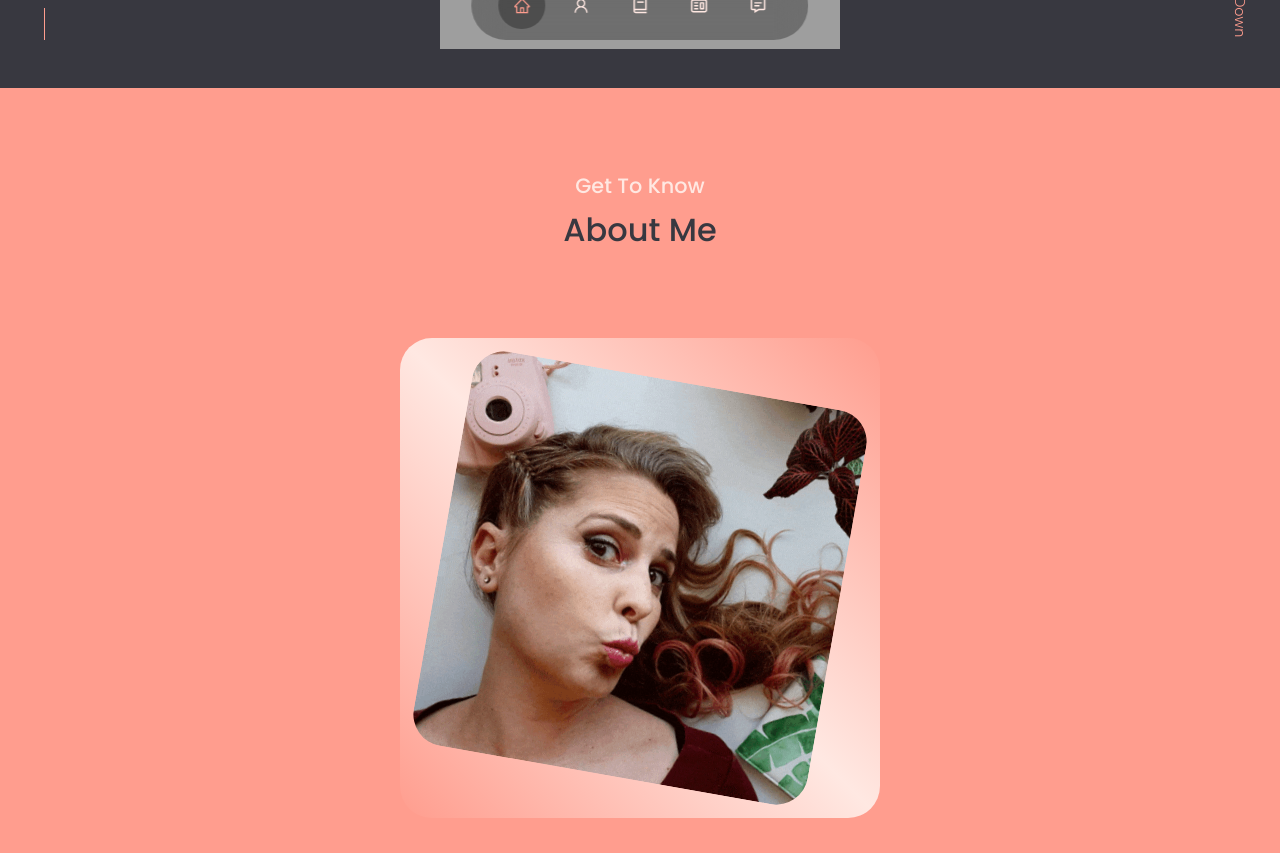
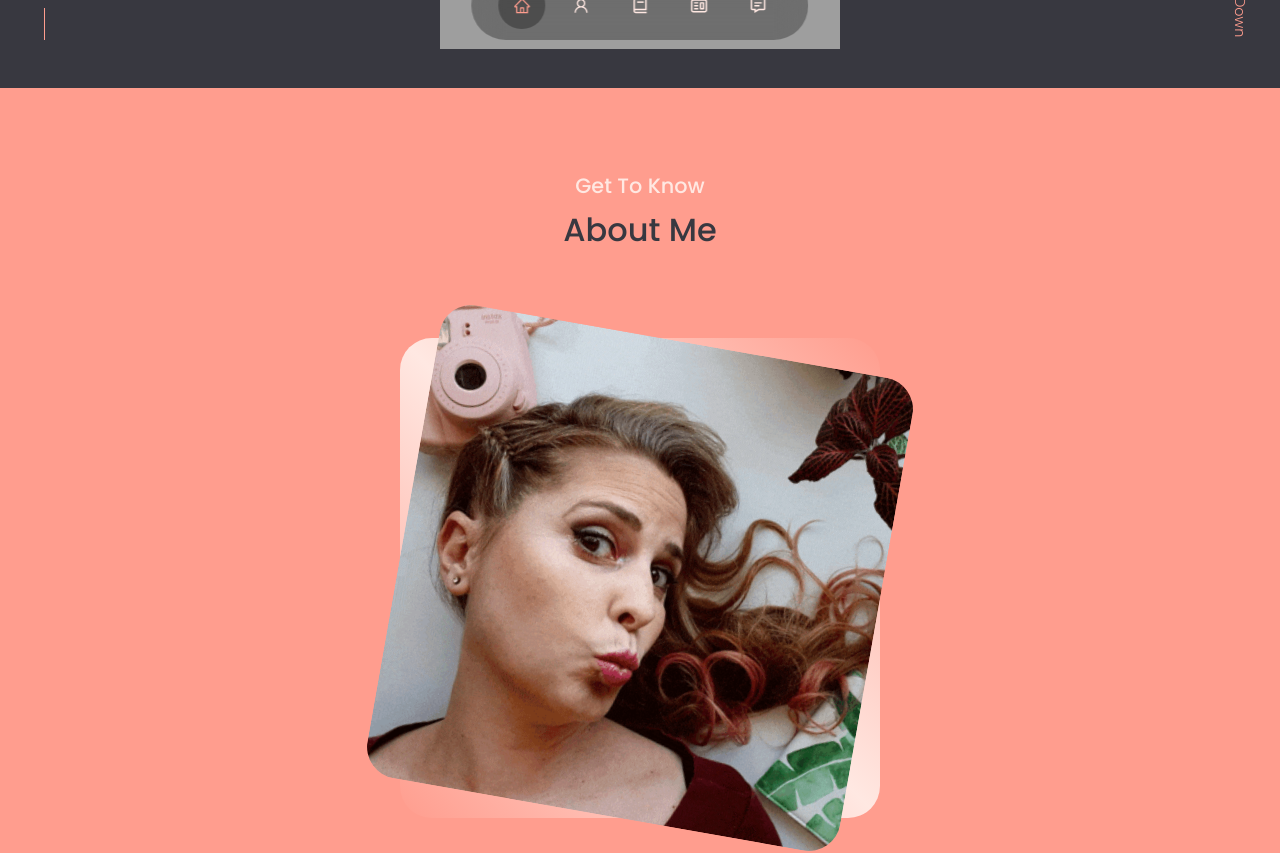
Before and after one commit to elysdominguez2/elysdominguez_cv, a React (Create React App) app: page / in a window 1280 px wide. Shown: the part 712-1565 px from the top of the page. Built offline with nearby package versions, Linux system fonts and the light colour scheme; grey boxes are pictures that could not be loaded; a web font is replaced by a local one.

Commit message:
Fix the image size in about section

```diff
--- a/src/components/about/about.css
+++ b/src/components/about/about.css
@@ -10,7 +10,7 @@
 }
 
 .about_me {
-  width: 93%;
+  width: 100%;
   aspect-ratio: 1/1;
   border-radius: 2rem;
   background: linear-gradient(
@@ -23,6 +23,7 @@
   place-items: center;
 }
 .about_me_image {
+  width: 100%;
   border-radius: 2rem;
   overflow: hidden;
   transform: rotate(10deg);
```
